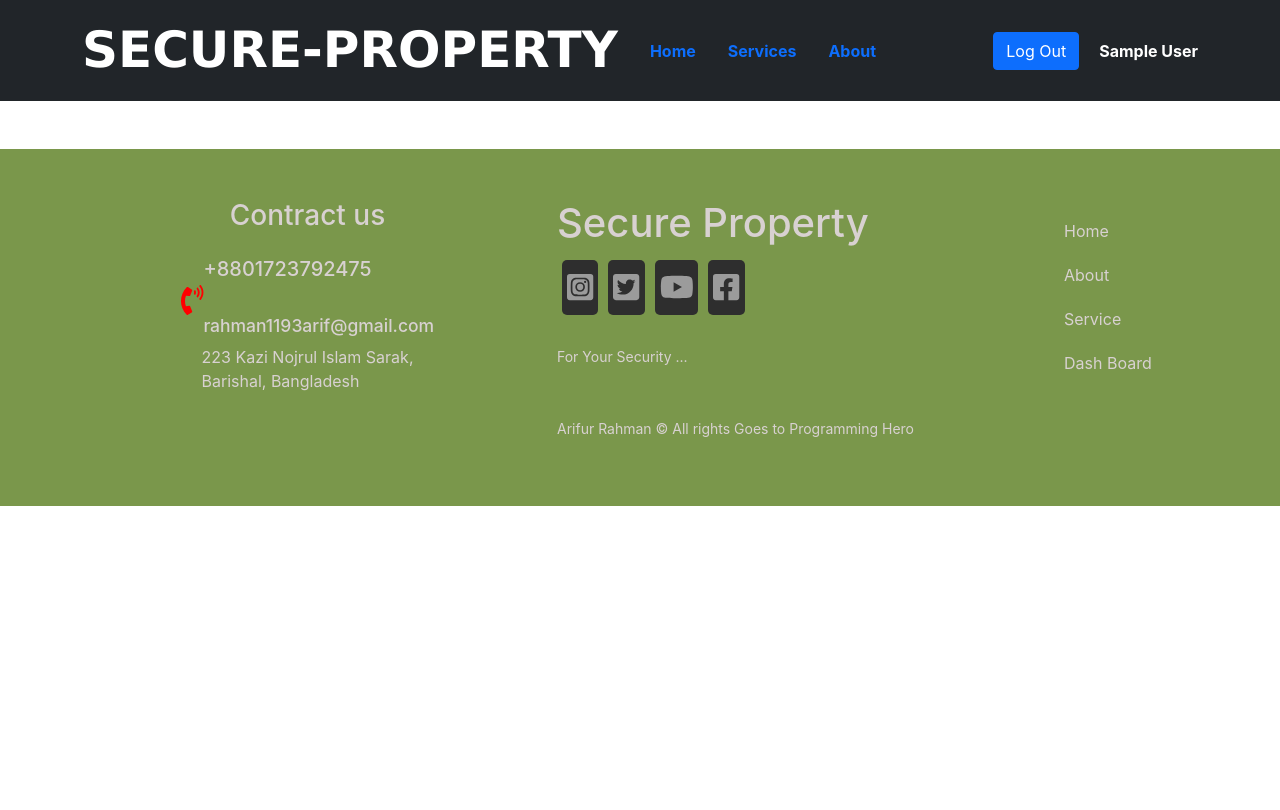
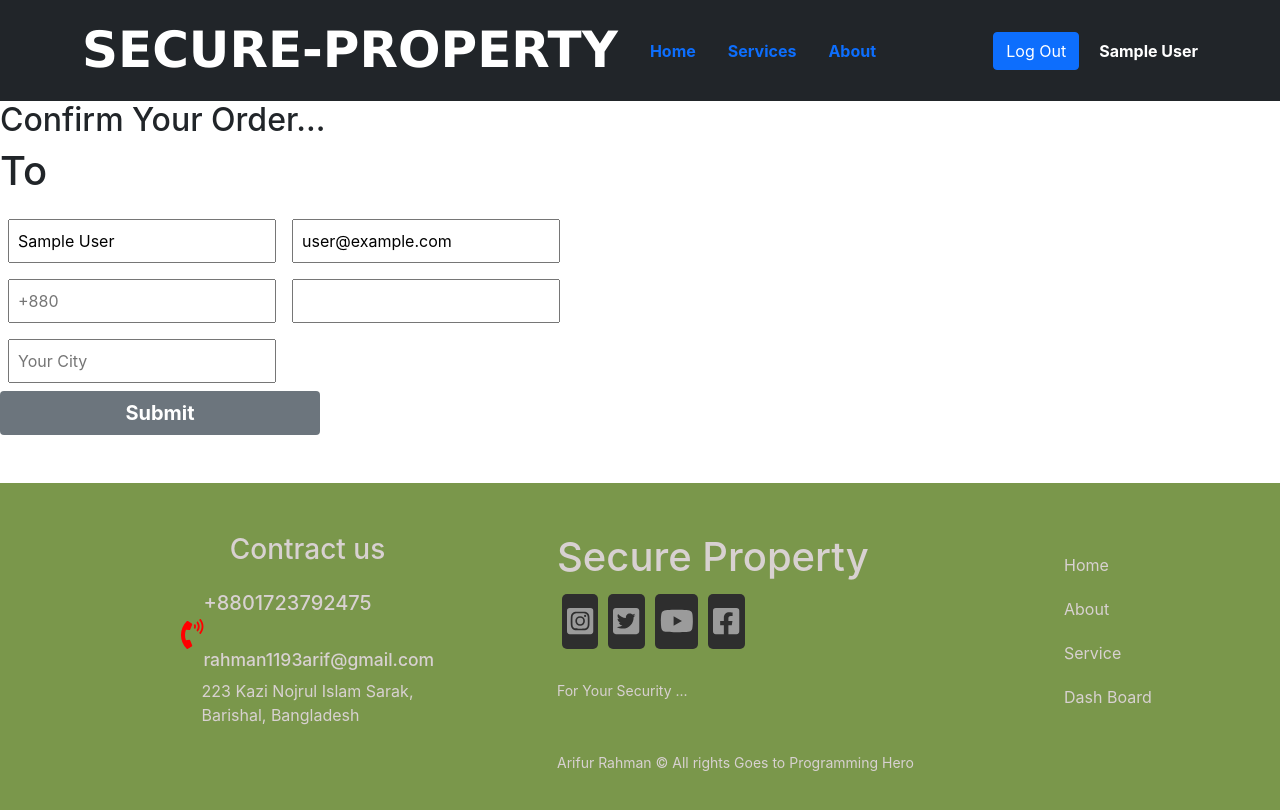
Before and after one commit to arif1193rahman/client-public-12, a React (Create React App) app: page /services/1 in a window 1280 px wide. Shown: the top 810 px of the page. Built offline with nearby package versions, Linux system fonts and the light colour scheme; no server answers; sample sign-in values are in the browser's storage.

Commit message:
ui to form and server

```diff
--- a/package.json
+++ b/package.json
@@ -19,6 +19,7 @@
     "react": "^17.0.2",
     "react-bootstrap": "^2.0.2",
     "react-dom": "^17.0.2",
+    "react-hook-form": "^7.19.5",
     "react-router-dom": "^5.3.0",
     "react-router-hash-link": "^2.4.3",
     "react-scripts": "4.0.3",
--- a/src/App.js
+++ b/src/App.js
@@ -26,7 +26,7 @@ function App() {
           <Route path="/home">
             <Home></Home>
           </Route>
-          <PrivateRoute exact path="/booking/:bookingId">
+          <PrivateRoute exact path="/services/:bookingId">
             <Booking />
           </PrivateRoute>
           <Route path="/signIn">
--- a/src/Pages/Home/Booking/Booking.css
+++ b/src/Pages/Home/Booking/Booking.css
@@ -0,0 +1,5 @@
+.booking-section{
+    font-size: 50px;
+    font-weight: 700;
+    color: rgb(49, 161, 161);
+}
--- a/src/Pages/Home/Booking/Booking.js
+++ b/src/Pages/Home/Booking/Booking.js
@@ -1,26 +1,104 @@
-import React, { useEffect, useState } from 'react';
-import { useParams } from 'react-router-dom';
-import './Booking.css';
+import React, { useEffect, useState } from "react";
+import { useParams } from "react-router-dom";
+import useAuth from "../../Hooks/useAuth";
+import { useForm } from "react-hook-form";
+import "./Booking.css";
 
 const Booking = () => {
-    const {bookingId} = useParams();
-    const [product, setProduct] = useState([])
+  const { user } = useAuth();
+  const { bookingId } = useParams();
+  const [product, setProduct] = useState([]);
 
   // console.log(bookingId);
 
+  const {
+    register,
+    handleSubmit,
+    reset,
+    formState: { errors },
+  } = useForm();
+
+  const onSubmit = (data) => {
+    fetch(`http://localhost:5000/services`, {
+      method: "POST",
+      headers: { "content-type": "application/json" },
+      body: JSON.stringify(data),
+    })
+      .then((res) => res.json())
+      .then((result) => {
+        console.log("submit", result);
+        if (result.insertedId) {
+          alert("Yehhh , You are added");
+          reset();
+        }
+      });
+  };
+
   useEffect(() => {
-        fetch(`/sixService.json/${bookingId}`)
+      fetch(`http://localhost:5000/services/${bookingId}`)
       .then(res=>res.json())
-        .then(data=>console.log(data))
-      },[]);
+      .then(data=>setProduct(data))
+    },[bookingId]);
   //   console.log(product);
-    console.log(product.name);
+  // console.log(product.name);
   return (
     <div>
-            Booked : {product.name}
-            {bookingId}
+      <div className="col-lg-6 col-sm-12">
+        <h2>Confirm Your Order...</h2>
+        <h1>To</h1>
+        <p className="booking-section">
+          <u>{product?.name}</u>
+        </p>
+        <p>{product?.details}</p>
       </div>
 
+      <div className="col-lg-6 col-sm-12">
+        <form onSubmit={handleSubmit(onSubmit)}>
+          <input
+            className="p-2 m-2"
+             placeholder="Name"
+            defaultValue={user?.displayName}
+            {...register("Name")}
+          />
+          <input
+            className="p-2 m-2"
+             placeholder="Name"
+            defaultValue={user?.email}
+            {...register("email")}
+          />
+          <input
+            type="text"
+            className="p-2 m-2"
+             defaultValue={product.name}
+            placeholder="+880"
+            {...register("name")}
+          />
+          <input
+            type="number"
+            className="p-2 m-2"
+             defaultValue={product.price}
+            {...register("price")}
+          />
+
+          <br />
+
+          <input
+            type="text"
+            className="p-2 m-2"
+            placeholder="Your City"
+            {...register("city", { required: true })}
+          />
+          <br />
+
+          {errors.exampleRequired && <span>This field is required</span>}
+
+          <input
+            className="w-50 mx-auto px-3 py3 bg-secondary fw-bold fs-5  text-white btn "
+            type="submit"
+          />
+        </form>
+      </div>
+    </div>
   );
 };
 
--- a/src/Pages/Home/OurServices/OurServices.js
+++ b/src/Pages/Home/OurServices/OurServices.js
@@ -10,7 +10,7 @@ const OurServices = () => {
 
 
         useEffect(()=>{
-            fetch('/sixService.json')
+            fetch('http://localhost:5000/services')
             .then(res=>res.json())
             .then(data=> setServices(data))
         },[])
@@ -21,7 +21,7 @@ const OurServices = () => {
                     {
                         services?.map(service=> <Services
                             service={service}
-                            key={service.id}
+                            key={service._id}
                         ></Services>)
                     }
             </div>
--- a/src/Pages/Home/Services/Services.js
+++ b/src/Pages/Home/Services/Services.js
@@ -3,7 +3,7 @@ import { Link } from "react-router-dom";
 import './Services.css';
 
 const Services = ({service}) => {
-  const { name, details, id, img, price } = service;
+  const { name, details, _id, img, price } = service;
 console.log(service);
   return (
     <div className="col-lg-6 image">
@@ -11,7 +11,7 @@ console.log(service);
       <p>{details}</p>
       <p>Price: ${price}</p>
       <img src={img} alt="" />
-      <Link to={`/booking/${id}`}>
+      <Link to={`/services/${_id}`}>
         <button className="btn btn-warning mt-3">Buy</button>
       </Link>
     </div>
--- a/src/Pages/Hooks/useFirebase.js
+++ b/src/Pages/Hooks/useFirebase.js
@@ -1,6 +1,6 @@
 import initializeFirebase from "../Firebase/Firebase.init";
 import {useEffect, useState} from 'react';
-import { getAuth, createUserWithEmailAndPassword,signInWithEmailAndPassword ,signOut,onAuthStateChanged } from "firebase/auth";
+import { getAuth, createUserWithEmailAndPassword,signInWithEmailAndPassword ,signOut,onAuthStateChanged,updateProfile } from "firebase/auth";
 
 
 
@@ -12,11 +12,21 @@ const useFirebase = ()=>{
 
         const auth = getAuth();
 
-        const registerUser = (email, password)=>{
+        const registerUser = (email, password,name, history)=>{
           setIsLoading(true);
             createUserWithEmailAndPassword(auth, email, password)
             .then((userCredential) => {
-              setAuthError('')
+              setAuthError('');
+              const newUser = {email, displayName: name};
+              setUser(newUser);
+              updateProfile(auth.currentUser, {
+                displayName: name
+              }).then(() => {
+              }).catch((error) => {
+                // An error occurred
+                // ...
+              });
+              history.replace('/');
                 const user = userCredential.user;
               })
               .catch((error) => {
```
Also changed, not shown: 1 other file (tests, documents, lock files or other folders). Lines whose indentation alone changed are shown as unchanged.
